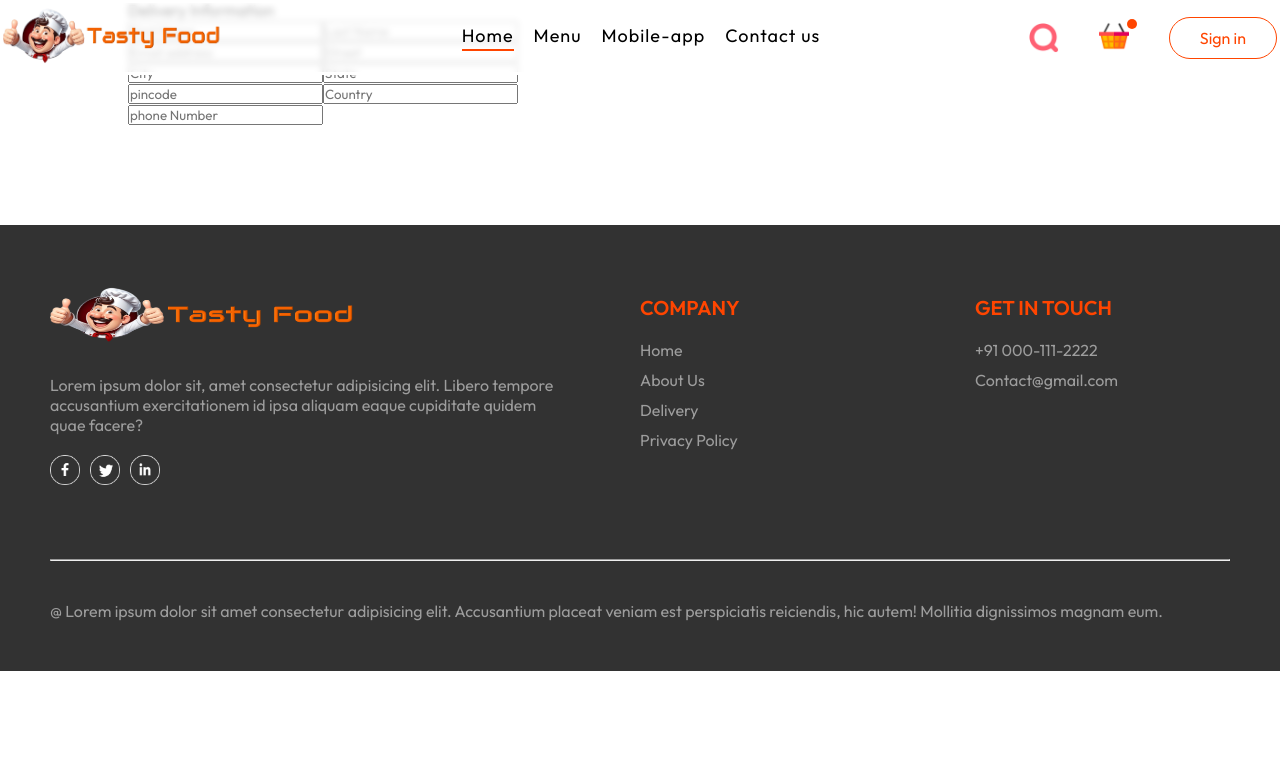
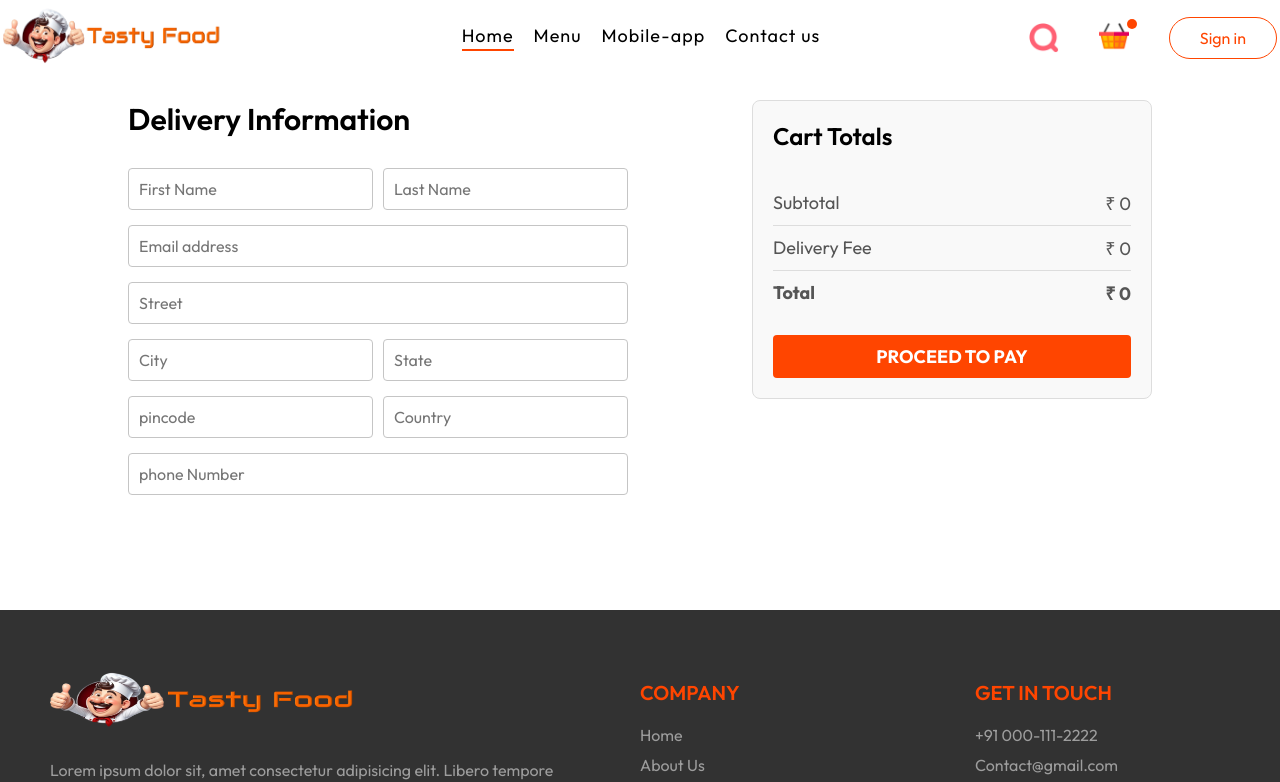
Before and after one commit to uttam9721/Restaurant, a React (Vite) app in the folder Frontend/: page /order in a window 1280 px wide. Shown: the top 782 px of the page. Built offline with nearby package versions, Linux system fonts and the light colour scheme.

Commit message:
frontend done

```diff
--- a/Frontend/src/pages/PlaceOrder/PlaceOrder.css
+++ b/Frontend/src/pages/PlaceOrder/PlaceOrder.css
@@ -0,0 +1,94 @@
+/* Global container styling */
+.place-order {
+    display: flex;
+    justify-content: space-between;
+    gap: 50px;
+    margin-top: 100px;
+    align-items: flex-start;
+}
+
+/* Left section for delivery information */
+.place-order-left {
+    width: 100%;
+    max-width: max(30%, 500px);
+}
+
+.place-order-left .title {
+    font-size: 30px;
+    font-weight: 600;
+    margin-bottom: 30px;
+}
+
+.place-order-left input {
+    width: 100%;
+    padding: 10px;
+    margin-bottom: 15px;
+    border: 1px solid #c5c5c5;
+    border-radius: 4px;
+    outline-color: orangered;
+    font-size: 16px;
+}
+
+/* Styling for fields grouped side by side */
+.place-order-left .multi-fields {
+    display: flex;
+    gap: 10px;
+}
+
+.place-order-left .multi-fields input {
+    flex: 1;
+}
+
+/* Right section for cart totals */
+.place-order-right {
+    width: 100%;
+    max-width: 400px;
+}
+
+.cart-total {
+    padding: 20px;
+    border: 1px solid #ddd;
+    border-radius: 8px;
+    background-color: #f9f9f9;
+}
+
+.cart-total h2 {
+    font-size: 24px;
+    font-weight: 600;
+    margin-bottom: 20px;
+}
+
+.cart-total-details {
+    display: flex;
+    justify-content: space-between;
+    font-size: 18px;
+    margin-bottom: 10px;
+}
+
+.cart-total-details p,
+.cart-total-details b {
+    margin: 0;
+}
+
+.cart-total hr {
+    border: none;
+    border-top: 1px solid #ddd;
+    margin: 10px 0;
+}
+
+.cart-total button {
+    width: 100%;
+    padding: 10px;
+    background-color: orangered;
+    color: white;
+    font-size: 18px;
+    font-weight: bold;
+    border: none;
+    border-radius: 4px;
+    cursor: pointer;
+    transition: background-color 0.3s ease;
+}
+
+.cart-total button:hover {
+    background-color: #e55a00;
+}
--- a/Frontend/src/pages/PlaceOrder/PlaceOrder.jsx
+++ b/Frontend/src/pages/PlaceOrder/PlaceOrder.jsx
@@ -1,9 +1,11 @@
-import React from 'react'
+import React, { useContext } from 'react'
 import './PlaceOrder.css'
+import { StoreContext } from '../../context/StoreContext'
 const PlaceOrder = () => {
+  const {getTotalCartAmount}=useContext(StoreContext)
   return (
     <div className='place-order'>
-      <div className="palce-order-left">
+      <div className="place-order-left">
         <p className='title'>
           Delivery Information
         </p>
@@ -23,7 +25,28 @@ const PlaceOrder = () => {
         </div>
         <input type="text" placeholder='phone Number' />
       </div>
-      <div className="place-order-right"></div>
+      <div className="place-order-right">
+      <div className="cart-total">
+    <h2>Cart Totals</h2>
+    <div>
+      <div className="cart-total-details">
+        <p>Subtotal</p>
+        <p>₹ {getTotalCartAmount()}</p>
+      </div>
+      <hr />
+      <div className="cart-total-details">
+        <p>Delivery Fee</p>
+        <p>₹ {getTotalCartAmount()===0?"0":50}</p>
+      </div>
+      <hr />
+      <div className="cart-total-details">
+        <b>Total</b>
+        <b>₹ {getTotalCartAmount()===0?"0":getTotalCartAmount()+30}</b>
+      </div>
+    </div>
+    <button>PROCEED TO PAY</button>
+  </div>
+      </div>
 
     </div>
   )
```
